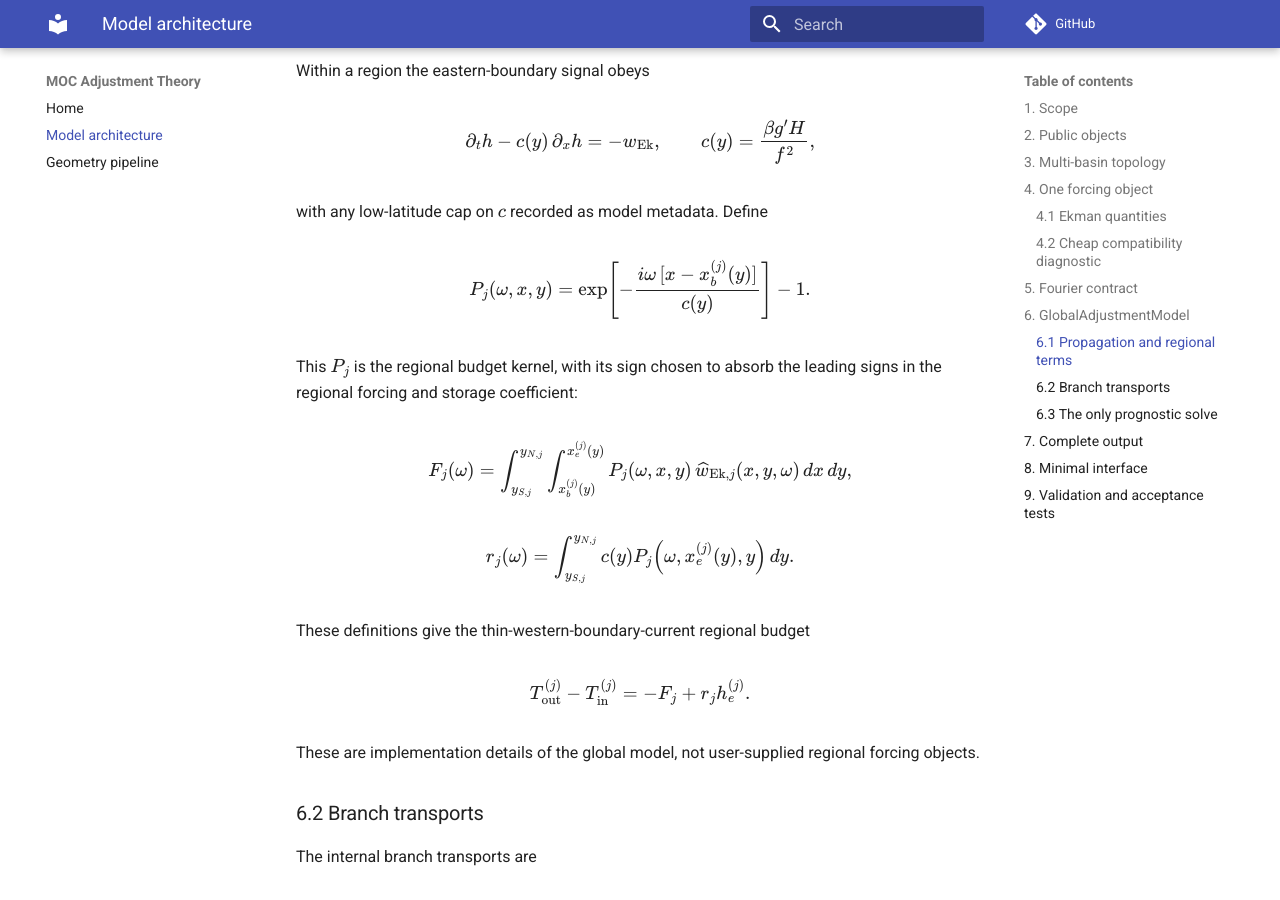
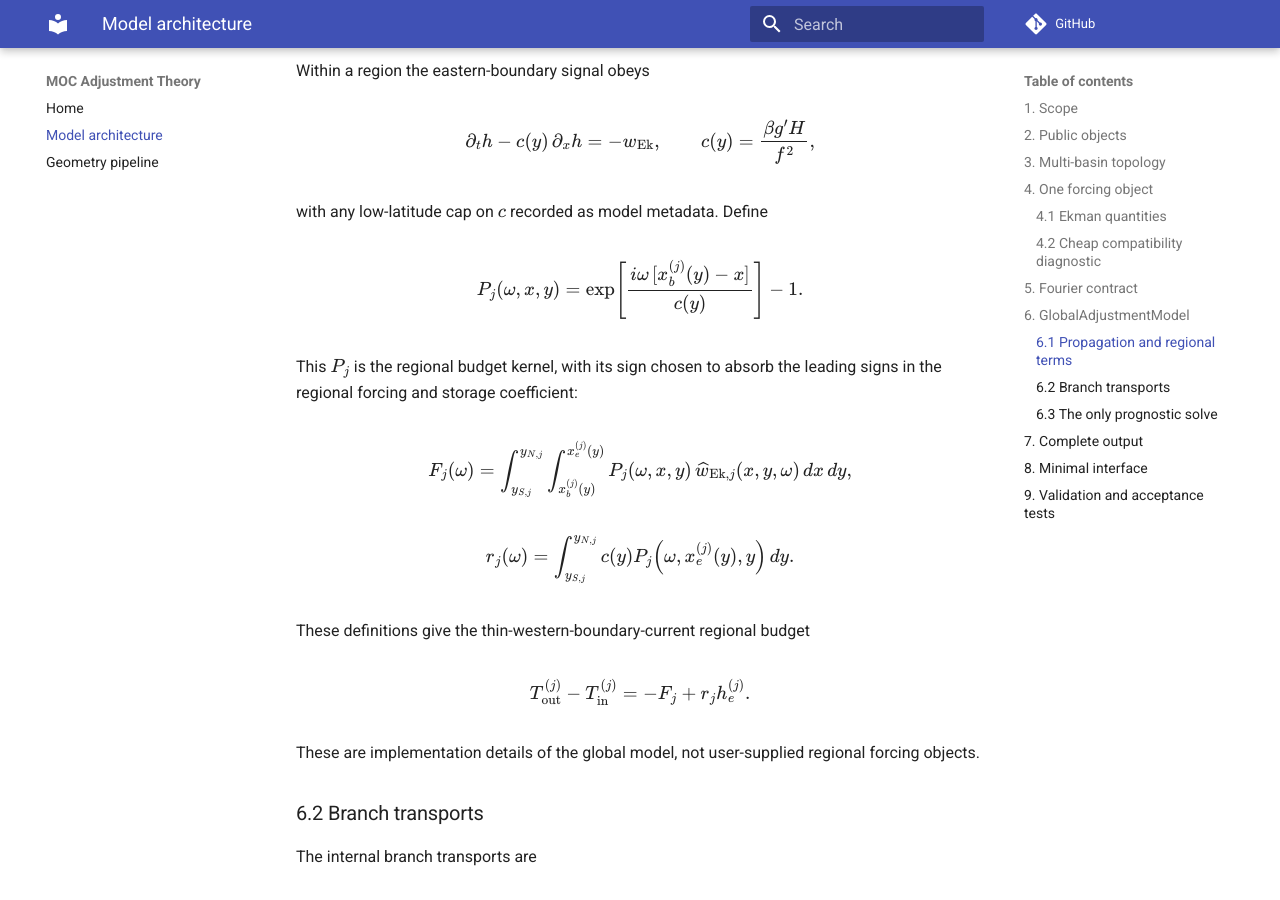
Before and after one commit to andrewwatford/MOCAdjustmentTheory, an MkDocs documentation site: the page built from docs/specifications/model_architecture.md, in a window 1280 px wide and 900 px high, scrolled down 4214 px. Built offline with MkDocs 1.6.1 and Material for MkDocs 9.7.7, drawn with Linux system fonts in a browser that asks for light colours; comment, search, counter and statistics services are not loaded.

Commit message:
flipped order in P definition

```diff
--- a/docs/specifications/model_architecture.md
+++ b/docs/specifications/model_architecture.md
@@ -199,7 +199,7 @@ with any low-latitude cap on \(c\) recorded as model metadata. Define
 \[
 P_j(\omega,x,y)
 =\exp\!\left[
--\frac{i\omega\,[x-x_b^{(j)}(y)]}{c(y)}
+\frac{i\omega\,[x_b^{(j)}(y)-x]}{c(y)}
 \right]-1.
 \]
 
```
